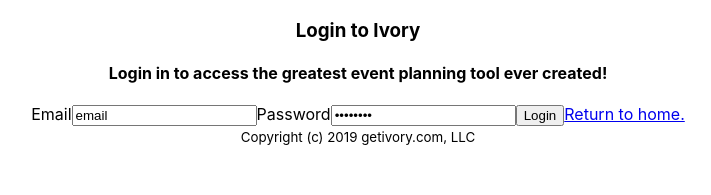
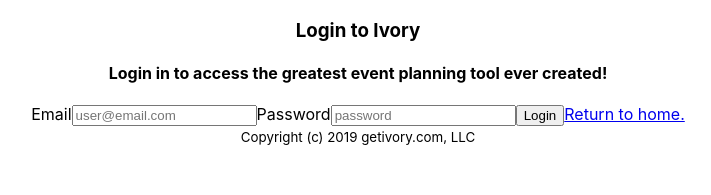
Before and after one commit to buildweek-corporate-event-planner/Front-End, a React (Create React App) app in the folder app/: page /login in a window 1280 px wide. Shown: the top 195 px of the page, without its empty margins (282-993 px from the left). Built offline with nearby package versions, Linux system fonts and the light colour scheme.

Commit message:
refractoring components

```diff
--- a/app/src/App.js
+++ b/app/src/App.js
@@ -4,8 +4,8 @@
 import {Route, Switch} from 'react-router-dom'
 
 import Navigation from './components/Navigation'
-import Login from './components/Login'
-import Register from './components/Register'
+import Login from './components/onboarding/Login'
+import Register from './components/onboarding/Register'
 import PrivateRoute from './components/PrivateRoute'
 
 
--- a/app/src/components/Login.js
+++ b/app/src/components/onboarding/Login.js
@@ -20,7 +20,7 @@
                               <input
                               name="email"
                               type="email"
-                              value="email"
+                              // value="email"
                               placeholder="user@email.com"
                               />
                          </label>
@@ -29,7 +29,7 @@
                          <input
                               name="password"
                               type="password"
-                              value="password"
+                              // value="password"
                               placeholder="password"
                               />
                          </label>
```
Also changed, not shown: app/src/components/dashboard/home.js (added, +10 -0 lines), app/src/components/dashboard/navbar.js (added), app/src/components/onboarding/Register.js (renamed from app/src/components/Register.js).
